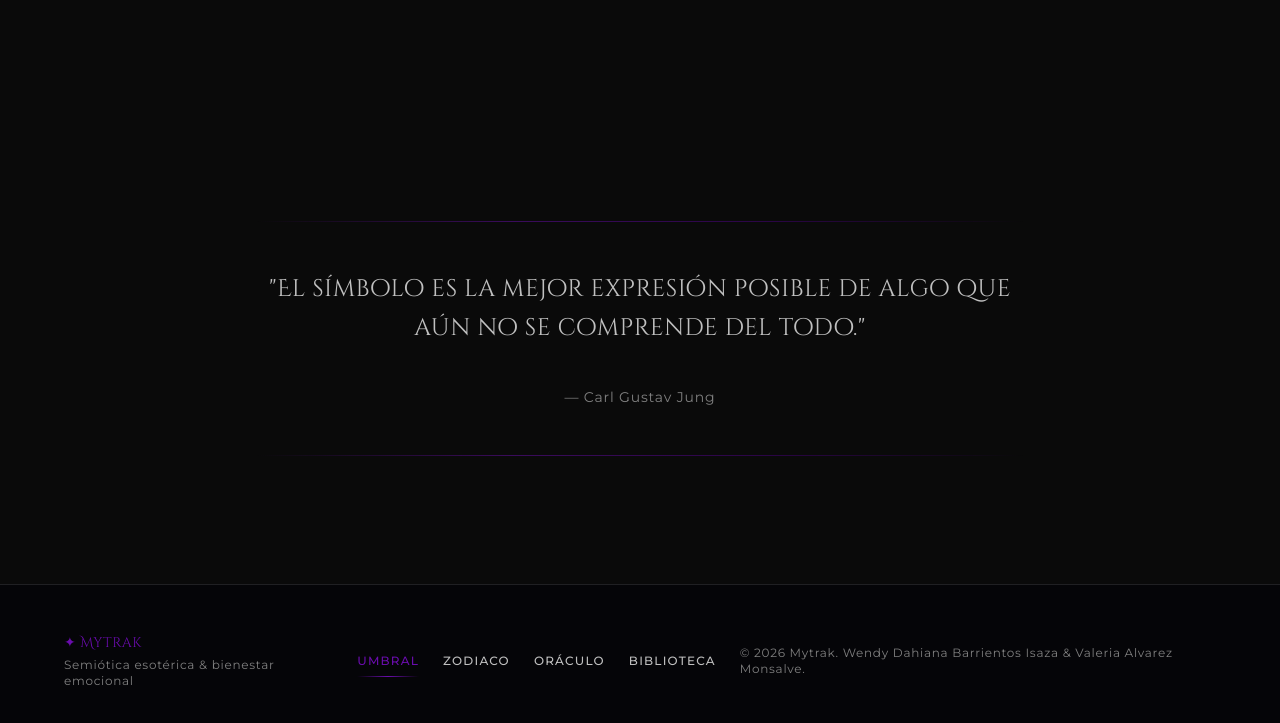
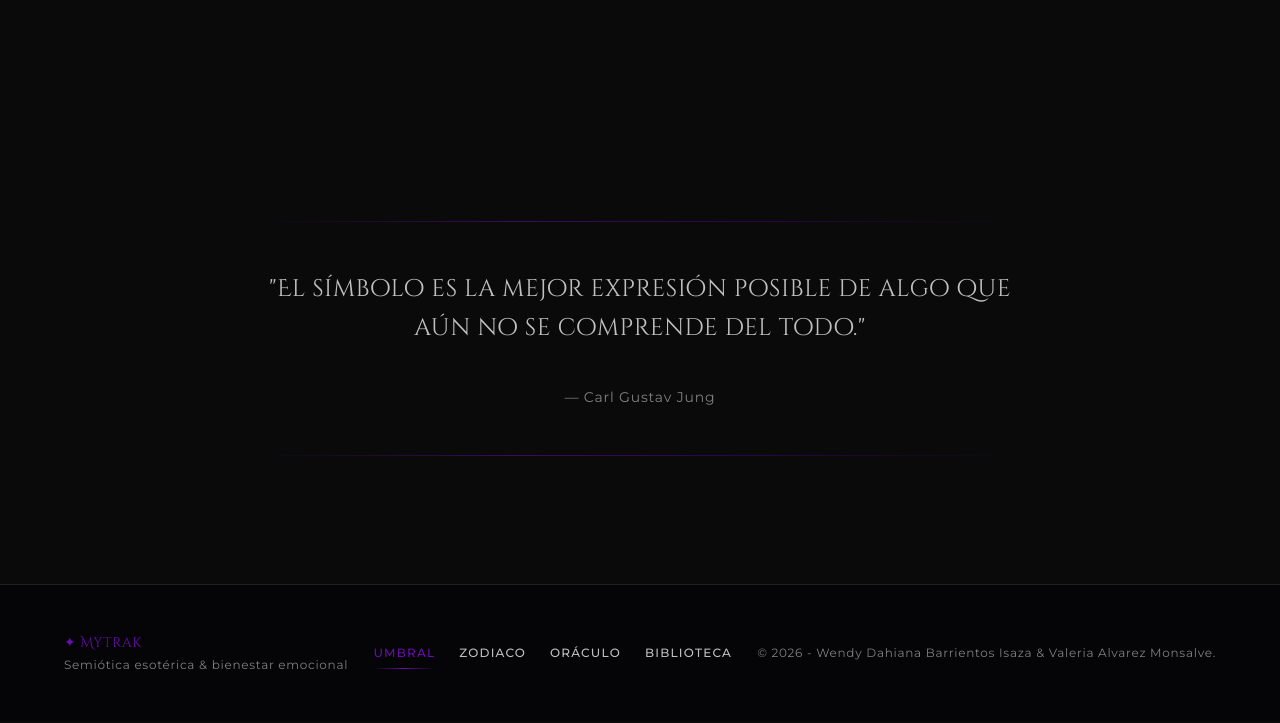
Before and after one commit to ValeriaMonsalve/My.Traksitio, a plain HTML site: page index.html in a window 1280 px wide. Shown: the part 1444-2167 px from the top of the page. Drawn offline with nearby package versions, Linux system fonts and the light colour scheme.

Commit message:
Update footer copyright text format

```diff
--- a/index.html
+++ b/index.html
@@ -148,7 +148,7 @@
         <a href="oraculo_ia.html" class="nav-link text-xs">Oráculo</a>
         <a href="biblioteca.html" class="nav-link text-xs">Biblioteca</a>
       </div>
-      <p class="font-body text-xs" style="color:#808080">© 2026 Mytrak. Wendy Dahiana Barrientos Isaza & Valeria Alvarez Monsalve.</p>
+      <p class="font-body text-xs" style="color:#808080">© 2026 - Wendy Dahiana Barrientos Isaza & Valeria Alvarez Monsalve.</p>
     </div>
   </footer>
 
```
